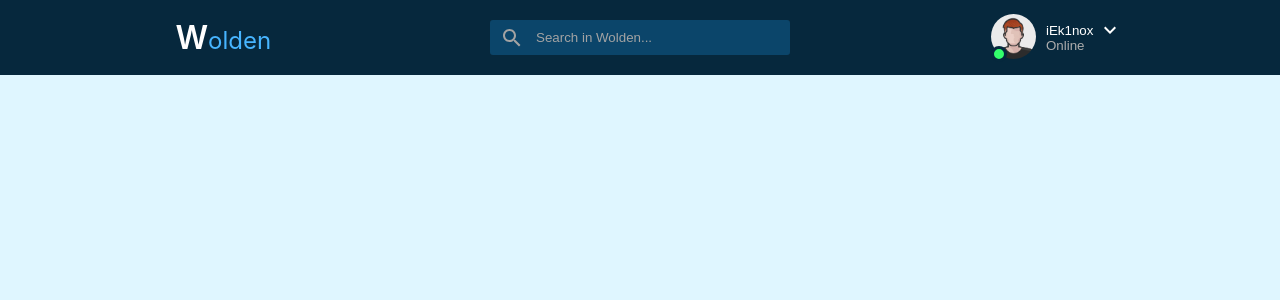
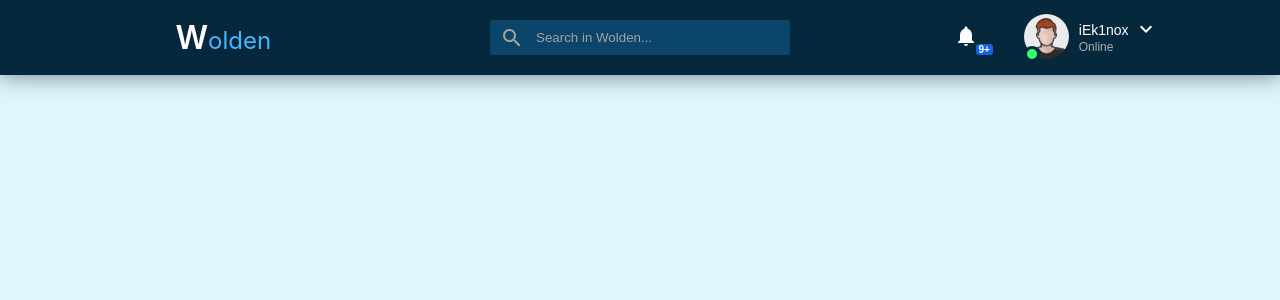
Before and after one commit to andresvpineros/wolden, a React (Create React App) app: page / in a window 1280 px wide. Shown: the top 300 px of the page. Built offline with nearby package versions, Linux system fonts and the light colour scheme.

Commit message:
Notification Button Update

```diff
--- /dev/null
+++ b/src/components/Buttons/NotificationMenu/NotificationMenu.module.scss
@@ -0,0 +1,46 @@
+@import "../../../assets/scss/main.scss";
+
+.notifications {
+    &__notification-button {
+        position: relative;
+        display: inline-block;
+        border: none;
+        background-color: transparent;
+        cursor: pointer;
+        outline: none;
+        width: 48px;
+        padding: 5px 8px;
+        border-radius: 10px;
+        margin-right: 20px;
+
+        &:hover {
+            background-color: #07334e;
+            transition: 0.5s ease;
+        }
+
+        &__notification-icon {
+            font-size: 32px;
+            margin-right: 20px;
+            color: #FFF;
+        }
+
+        &__number-cont {
+            position: absolute;
+            width: 17px;
+            height: 11px;
+            margin: 1px;
+            background: #1363DF;
+            border-radius: 3px;
+            bottom: 0;
+            right: 0;
+
+            &__number {
+                position: relative;
+                color: white;
+                font-size: 10px;
+                font-weight: bold;
+                bottom: 3px;
+            }
+        }
+    }
+}
--- /dev/null
+++ b/src/components/Buttons/NotificationMenu/index.js
@@ -0,0 +1,19 @@
+import React from 'react'
+
+import styles from './NotificationMenu.module.scss';
+
+// Icons
+import { Notifications } from '@mui/icons-material';
+
+export default function NotificationMenu() {
+  return (
+    <div className={styles.notifications}>
+        <button className={styles['notifications__notification-button']}>
+            <div className={styles['notifications__notification-button__number-cont']}>
+                <span className={styles['notifications__notification-button__number-cont__number']}>9+</span>
+            </div>
+            <Notifications className={styles['notifications__notification-button__notification-icon']}/>
+        </button>
+    </div>
+  )
+}
--- a/src/components/Navbar/Navbar.module.scss
+++ b/src/components/Navbar/Navbar.module.scss
@@ -6,6 +6,7 @@
   height: 75px;
   padding: 0 15px;
   background-color: #06283D;
+  box-shadow: 0px 0px 25px rgba(0, 0, 0, 0.5);
   align-items: center;
   text-align: center;
 
@@ -51,6 +52,13 @@
     }
   }
 
+  &__container-icons {
+    display: flex;
+    flex-direction: row;
+    justify-content: center;
+    align-items: center;
+  }
+
   &__navbar-left {
     flex: 4;
   }
--- a/src/components/Navbar/index.js
+++ b/src/components/Navbar/index.js
@@ -8,6 +8,10 @@ import {
 } from '@mui/icons-material';
 
 import UserMenu from '../UserMenu';
+import NotificationsMenu from '../Buttons/NotificationMenu';
+
+// Icons
+import { Notifications } from '@mui/icons-material';
 
 export default function Navbar() {
   return (
@@ -24,8 +28,10 @@ export default function Navbar() {
           </form>
         </div>
         <div className={styles['navbar__navbar-right']}>
-        <i class="search icon"></i>
-          <UserMenu />
+          <div className={styles['navbar__container-icons']}>
+            <NotificationsMenu/>
+            <UserMenu/>
+          </div>
         </div>
       </nav>
   )
--- a/src/components/UserMenu/UserMenu.module.scss
+++ b/src/components/UserMenu/UserMenu.module.scss
@@ -25,17 +25,20 @@
 
             &__user-name {
                 font-weight: 500;
+                font-size: 14px;
+                margin-bottom: 2px;
                 color: #FFF;
             }
 
             &__status {
                 font-weight: 500;
+                font-size: 12px;
                 color: #ADADAD;
             }
         }
 
         &__arrow-icon {
-            margin-bottom: 15px;
+            margin-bottom: 18px;
             margin-left: 5px;
             color: #FFF;
         }
```
